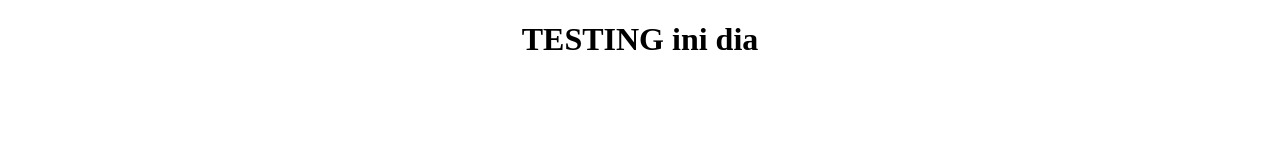
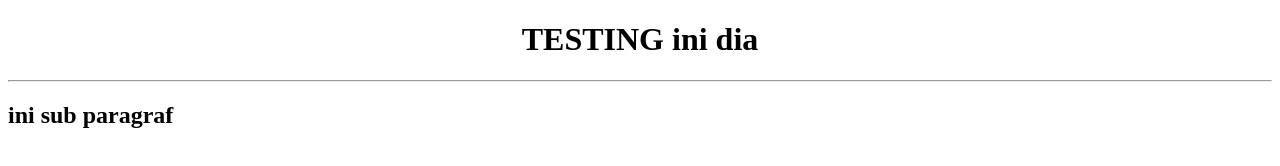
Before and after one commit to angjaay/angzai.github.io, a plain HTML site: page index.html in a window 1280 px wide. Drawn offline with Linux system fonts and the light colour scheme.

Commit message:
tambah paragaraf

```diff
--- a/index.html
+++ b/index.html
@@ -12,6 +12,8 @@
     <h1>
         <center>TESTING ini dia</center>
     </h1>
+    <hr>
+    <h2>ini sub paragraf</h2>
 </body>
 
 </html>
```
